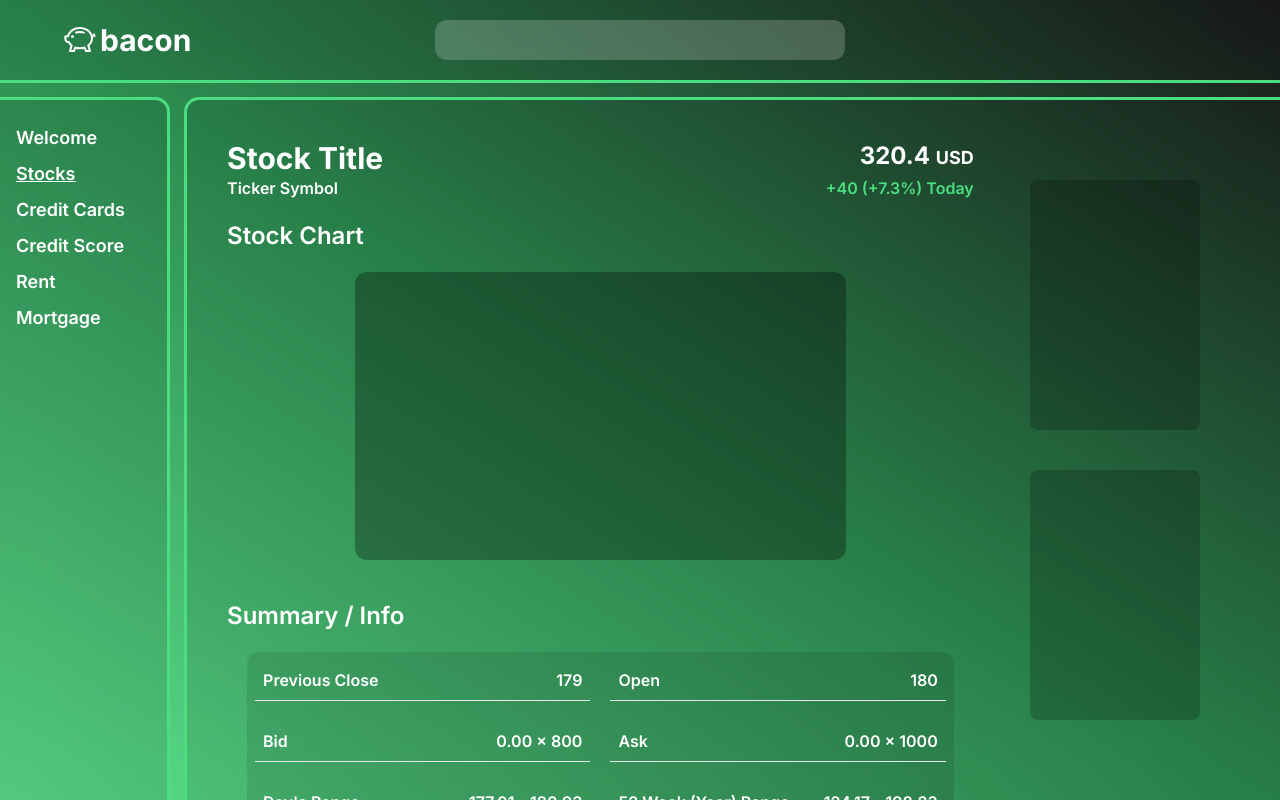
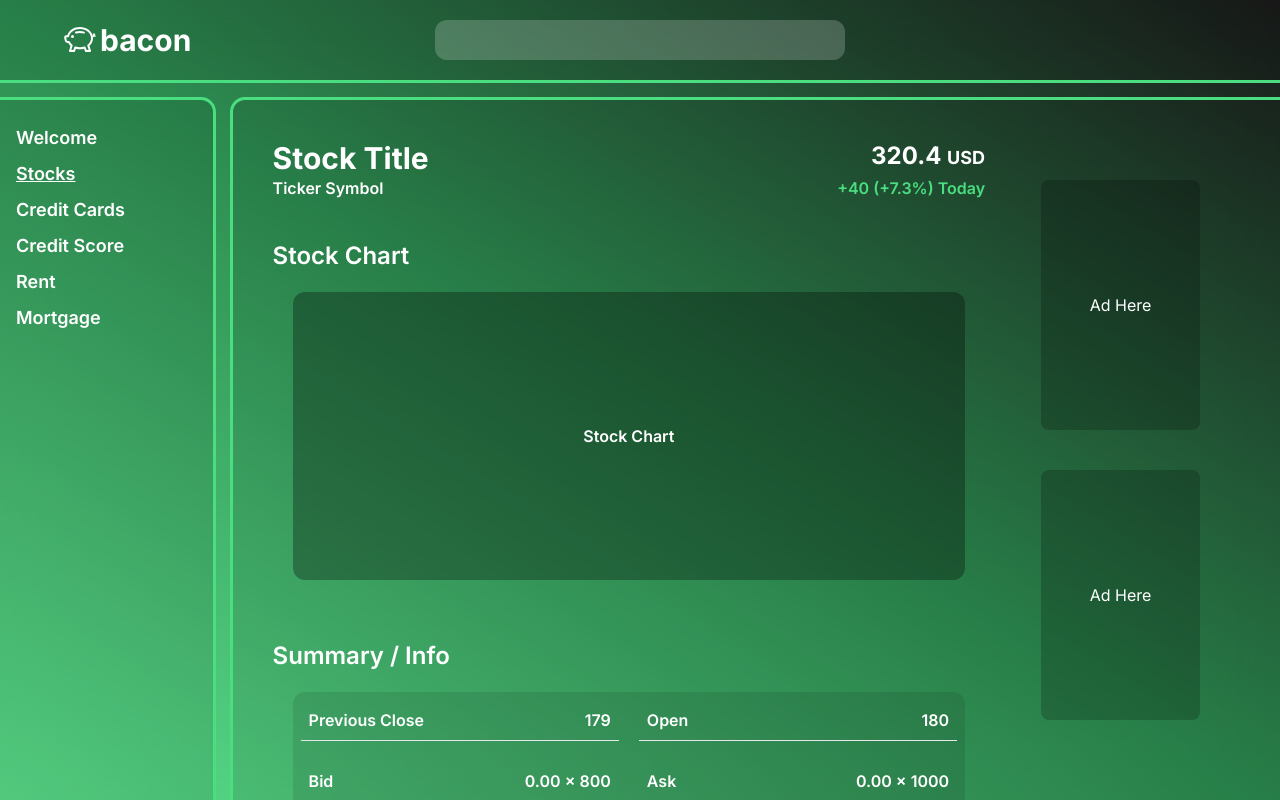
Before and after one commit to davidpierce24/learn-stocks, a Next.js app: page / in a window 1280 px wide. Built offline with nearby package versions, Linux system fonts and the light colour scheme.

Commit message:
adding more layout sections

```diff
--- a/app/page.tsx
+++ b/app/page.tsx
@@ -22,7 +22,7 @@ export default function Home() {
         <div className="h-[calc(100%-6.25rem)] w-full flex gap-5">
 
           {/* sidebar */}
-          <div className="hidden md:block h-full w-48 bg-black bg-opacity-10 rounded-tr-xl p-4 outline outline-green-400 ">
+          <div className="hidden lg:block h-full w-64 bg-black bg-opacity-10 rounded-tr-xl p-4 outline outline-green-400 ">
             <div className="h-full flex flex-col py-2 gap-2 overflow-y-auto text-white font-semibold text-lg">
 
               <p>Welcome</p>
@@ -39,9 +39,10 @@ export default function Home() {
           <div className="h-full w-full bg-black bg-opacity-10 rounded-tl-xl outline outline-green-400 flex p-10 gap-4 overflow-y-auto text-white">
 
             {/* content div*/}
-            <div className="bg-white bg-opacity-0 font-semibold basis-full sm:basis-3/4">
+            <div className="bg-white bg-opacity-0 font-semibold basis-full lg:basis-3/4 flex flex-col gap-10">
 
-              <div className="flex basis-full justify-between">
+              <div>
+                <div className="flex justify-between">
                   <span className="text-3xl font-bold" >Stock Title</span>
                   <span className="text-2xl font-bold">320.4 <span className="text-lg">USD</span></span>
                 </div>
@@ -50,21 +51,22 @@ export default function Home() {
                   <span>Ticker Symbol</span>
                   <span className="text-green-400">+40 (+7.3%) Today</span>
                 </div>
+              </div>
 
               {/* chart */}
-              <div className="pt-5">
+              <div className="">
                 <span className="text-2xl">Stock Chart</span>
-                <div className="pt-5 px-32">
-                  <div className="h-72 w-full bg-black bg-opacity-30 rounded-xl">
-
+                <div className="p-5">
+                  <div className="h-72 w-full bg-black bg-opacity-30 rounded-xl flex justify-center items-center">
+                    Stock Chart
                   </div>
                 </div>
               </div>
 
               {/* Stock Summary / Info */}
-              <div className="pt-10">
+              <div className="">
                 <span className="text-2xl">Summary / Info</span>
-                <div className="w-full h-20 p-5">
+                <div className="w-full p-5">
                   <div className="bg-black bg-opacity-10 rounded-xl p-2 grid md:grid-cols-1 lg:grid-cols-2 gap-5">
                     {/* <div className="basis-1/2">
                       <p className="border-b">asdfa</p>
@@ -140,21 +142,83 @@ export default function Home() {
 
 
                   </div>
+                </div>
+              </div>
+              {/* End of stock info div */}
+
+
+              {/* outlook div */}
+              <div className="">
+                <span className="text-2xl">Outlook</span>
+                <div className="p-5">
+
+                  <div className="grid grid-cols-2 gap-5">
+                    <div className="bg-black bg-opacity-20 h-40 rounded-xl flex justify-center items-center">Over / Under Valued</div>
+                    <div className="bg-black bg-opacity-20 h-40 rounded-xl flex justify-center items-center">Bear / Bull</div>
+                    <div className="bg-black bg-opacity-20 h-40 rounded-xl flex justify-center items-center">Recommendation Trends Chart</div>
+                    <div className="bg-black bg-opacity-20 h-40 rounded-xl flex justify-center items-center">Recommendation Rating</div>
+                  </div>
+                </div>
+              </div>
+              {/* end of outlook div */}
+
+
+              {/* Earnings Chart */}
+              <div className="">
+              <span className="text-2xl">Earnings Chart</span>
+                <div className="p-5">
+                  <div className="h-72 w-full bg-black bg-opacity-30 rounded-xl flex justify-center items-center">
+                    Put the Earnings Dot Chart Here
+                  </div>
+                </div>
+              </div>
+              {/* Earnings Chart */}
+
+
+              {/* Financials */}
+              <div className="">
+
+                <span className="text-2xl">Financials</span>
+                <div className="p-5">
+                  <div className="h-72 w-full bg-black bg-opacity-30 rounded-xl flex justify-center items-center">
+                    Put Financials Bar Chart Here
+                  </div>
+
+                  {/* Income Statement */}
+                  <div>
 
                   </div>
+                  {/* End of Income Statement */}
+
+                  {/* Balance Sheet */}
+                  <div>
+
                   </div>
+                  {/* End of Balance Sheet */}
+
+                </div>
+
+              </div>
+              {/* Financials */}
+
 
 
             </div>
+            {/* End of content div */}
 
-            <div className="basis-0 sm:basis-1/4 p-10 flex flex-col gap-10">
-              <div className="bg-black bg-opacity-20 rounded-lg h-full w-full">
 
+
+
+            {/* Ad sidebar */}
+            <div className="hidden lg:inline-flex lg:basis-1/4 p-10 flex flex-col gap-10">
+              <div className="bg-black bg-opacity-20 rounded-lg h-full w-full flex justify-center items-center">
+                    Ad Here
               </div>
-              <div className="bg-black bg-opacity-20 rounded-lg h-full w-full">
-
+              <div className="bg-black bg-opacity-20 rounded-lg h-full w-full flex justify-center items-center">
+                    Ad Here
               </div>
             </div>
+            {/* End of Ad sidebar */}
 
           </div>
         </div>
```
Lines whose indentation alone changed are shown as unchanged.
